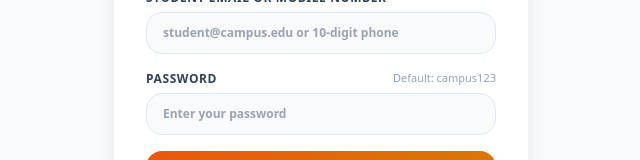
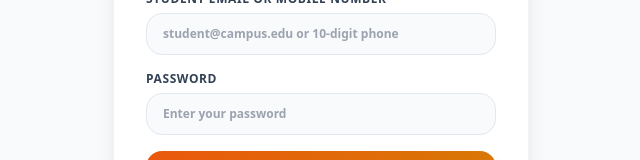
Before and after one commit to DheiryaMehta10/campusbite3, a Next.js app in the folder apps/student-app/: page /auth/login in a window 1280 px wide. Shown: the part 402-562 px from the top of the page, without its empty margins (319-959 px from the left). Built offline with nearby package versions, Linux system fonts and the light colour scheme.

Commit message:
fix(student-app): remove default password hint from login form

```diff
--- a/apps/student-app/app/auth/login/page.tsx
+++ b/apps/student-app/app/auth/login/page.tsx
@@ -272,12 +272,9 @@
               </div>
 
               <div>
-                <div className="flex justify-between items-center mb-1.5">
-                  <label className="block text-xs font-bold text-slate-700 dark:text-slate-300 uppercase tracking-wider">
-                    Password
-                  </label>
-                  <span className="text-[11px] text-slate-400 dark:text-slate-500 font-medium">Default: campus123</span>
-                </div>
+                <label className="block text-xs font-bold text-slate-700 dark:text-slate-300 uppercase tracking-wider mb-1.5">
+                  Password
+                </label>
                 <input
                   type="password"
                   placeholder="Enter your password"
```
